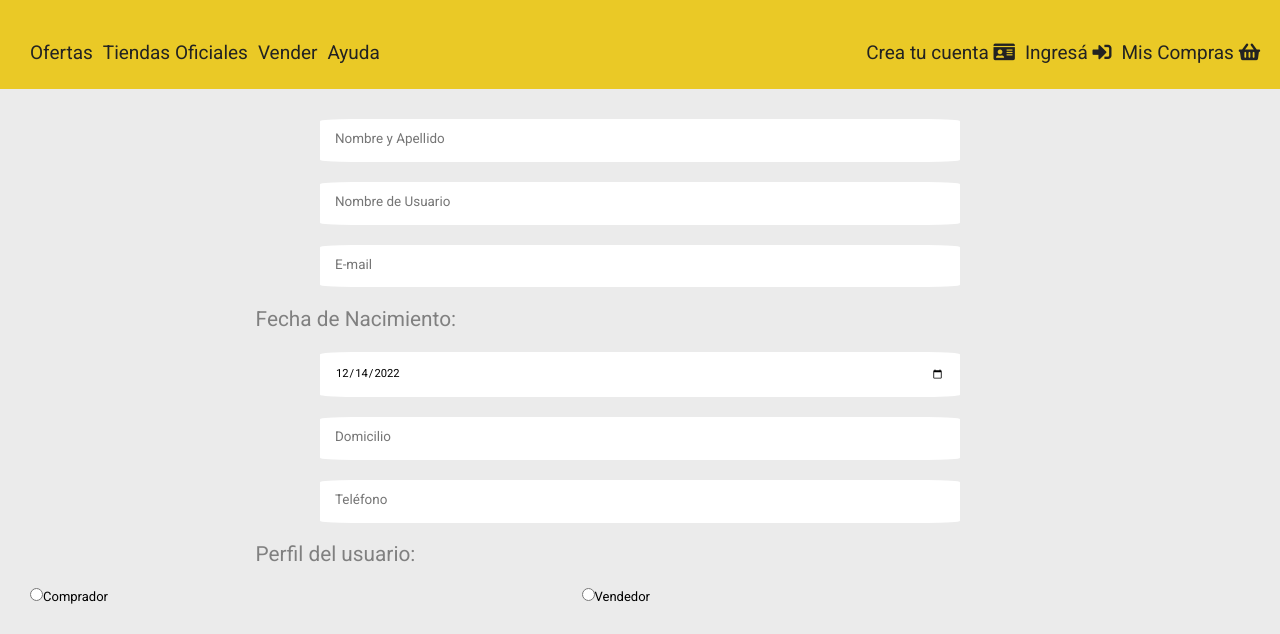
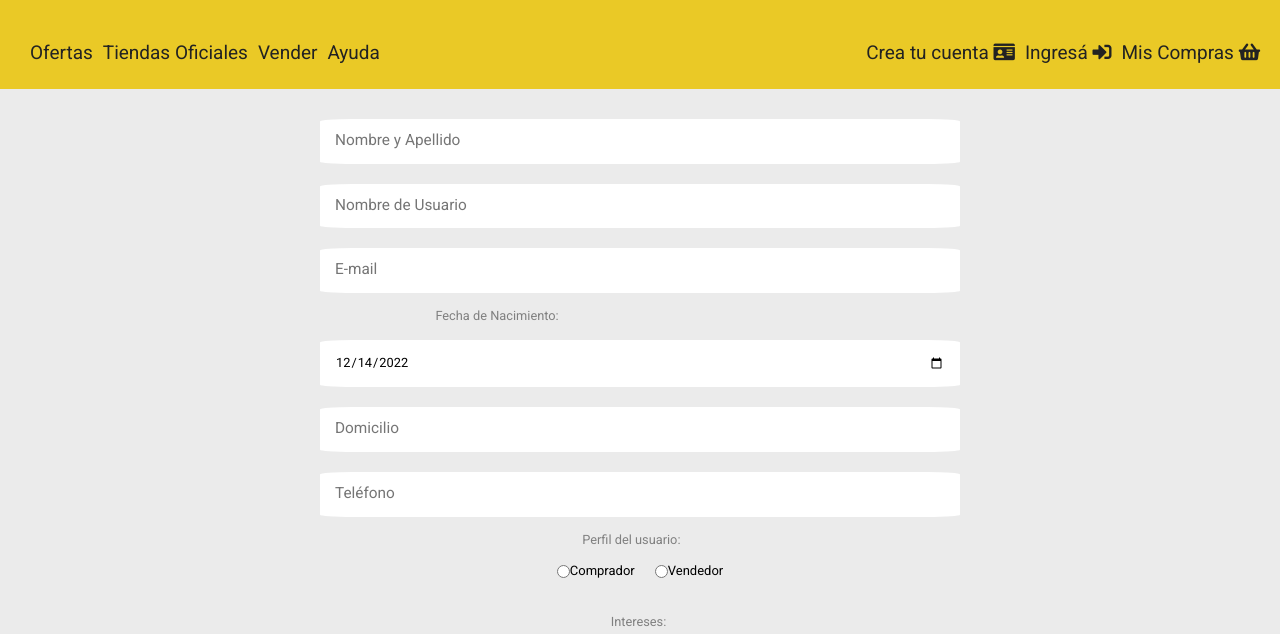
Before and after one commit to FlorBera/MercadoLiebre, a website: page views/register.html in a window 1280 px wide. Shown: the part 88-722 px from the top of the page. Drawn offline with Linux system fonts and the light colour scheme.

Commit message:
correccion de los formularios

```diff
--- /dev/null
+++ b/public/css/login.css
@@ -0,0 +1,80 @@
+.form-container {
+    padding: 20px;
+    text-align: center;
+    margin: auto;
+    display: flex;
+    justify-content: center;
+    flex-direction: column;
+    align-items: center;
+  }
+
+  .box-form {
+    display: flex;
+    border: none;
+    border-radius: 5%;
+    justify-content: center;
+    flex-direction: column;
+  }
+
+  .cajas {
+    font-size: 0.8em;
+    padding: 15px;
+    border: none;
+    border-radius: 5%;
+    justify-content: center;
+    display: flex;
+  }
+
+   .form-container label {
+    padding: 10px;
+    display: flex;
+    font-size: 13px;
+   }
+
+   p {
+    font-size: 0.8em;
+    font-weight: 400;
+    margin: 0.5em;
+    color: gray;
+    margin-left: 19%;
+    text-align: left;
+
+  }
+
+
+form button {
+    padding: 10px 20px;
+    background-color: blue;
+    color: white;
+    font-size: 1em;
+    cursor: pointer;
+    transition: all 450ms;
+    margin-top: 1em;
+    align-items: center;
+    border-radius: 2%;
+  }
+  .button {
+    align-items: center;
+    text-align: center;
+  }
+
+  button:hover {
+    background-color: #0022AA;
+  }
+   .reset {
+    background-color:darkred;
+   }
+
+  @media (min-width: 750px){
+
+    .cajas {
+      width: 50vw;
+      max-width: 800px;
+      padding: auto;
+      margin:10px
+    }
+    form button {
+      width: 50vw;
+    }
+
+  }
--- a/public/css/formularios.css
+++ b/public/css/register.css
@@ -2,20 +2,33 @@
   padding: 20px;
   text-align: center;
   margin: auto;
+  display: flex;
+  justify-content: center;
+  flex-direction: column;
+  align-items: center;
+}
+
+.box-form {
+  display: flex;
+  border: none;
+  border-radius: 5%;
+  justify-content: center;
+  flex-direction: column;
 }
 
 .cajas {
   width: 60vw;
-  font-size: 0.7em;
+  font-size: 0.8em;
   padding: 15px;
   border: none;
   margin: 5%;
   border-radius: 5%;
+  justify-content: center;
 }
 
  .form-container label {
   padding: 10px;
-  display: block;
+  display: flex;
   font-size: 13px;
  }
 
@@ -40,6 +53,8 @@
   text-align: left;
   margin-left: 19%;
 }
+
+
 form button {
   width: 60vw;
   padding: 10px 20px;
@@ -66,13 +81,6 @@ button:hover {
 
 @media (min-width: 750px){
 
-/*
-  .cajas {
-    width: 50vw;
-    max-width: 800px;
-    padding: auto;
-  }
-  */
   .cajas {
     width: 50vw;
     max-width: 800px;
@@ -82,16 +90,5 @@ button:hover {
   form button {
     width: 50vw;
   }
-  p{
-    margin-left: 19%;
-    text-align: left;
-    font-size: 1.3em
+
 }
-  .user-profile-container {
-    display: flex;
-    justify-content: space-between;
-    width: 50vw;
-    text-align: center;
-
-  }
-}
--- a/views/register.html
+++ b/views/register.html
@@ -18,9 +18,8 @@
     />
 
     <link rel="stylesheet" href="/css/normalize.css" />
-    <link rel="stylesheet" href="/css/theme.css" />
     <link rel="stylesheet" href="/css/styles.css" />
-    <link rel="stylesheet" href="/css/formularios.css" />
+    <link rel="stylesheet" href="/css/register.css" />
     <link rel="stylesheet" href="/css/styles-tablet.css" />
     <link rel="stylesheet" href="/css/styles-desktop.css" />
 
@@ -85,10 +84,12 @@
           <input class="cajas" type= "email" name = "email" placeholder ="E-mail" required>
         </div>
 
+        <div class = "photo">
           <p> Fecha de Nacimiento:</p>
 
           <div class = "box-form">
             <input class="cajas" type = "date" name = "fecha-nac" value = "2022-12-14" required>
+          </div>
         </div>
 
         <div class = "box-form">
@@ -98,9 +99,10 @@
           <input class = "cajas" type = "tel" name = "telefono" placeholder = "Teléfono" required>
         </div>
 
+        <div class = "photo">
           <p>Perfil del usuario:</p>
+
           <div class = "user-profile-container">
-
                   <div class = "box-form">
                       <label for="comprador ">
                        <input type="radio"name="perfil-del-usuario"id="perfil-del-usuario">Comprador
@@ -112,10 +114,12 @@
                       </label>
                     </div>
                   </div>
+          </div>
+       </div>
 
+        <div class = "photo">
           <p>Intereses:</p>
           <div class = "interest-conteiner">
-
             <div class = "box-form">
               <label for="intereses">
                   <input type="checkbox" name="intereses" id="electro">Electro
@@ -134,7 +138,6 @@
             </label>
             </div>
 
-
             <div class = "box-form">
                 <label for="intereses">
                    <input type="checkbox" name="intereses" id="jugueteria">Juguetería
@@ -145,6 +148,7 @@
                 <label for="intereses">
                   <input type="checkbox" name="intereses" id="vida-sana"> Vida Sana
                 </label>
+            </div>
         </div>
         </div>
 
```
Also changed, not shown: views/login.html (+1 -1 lines). Lines whose indentation alone changed are shown as unchanged.
